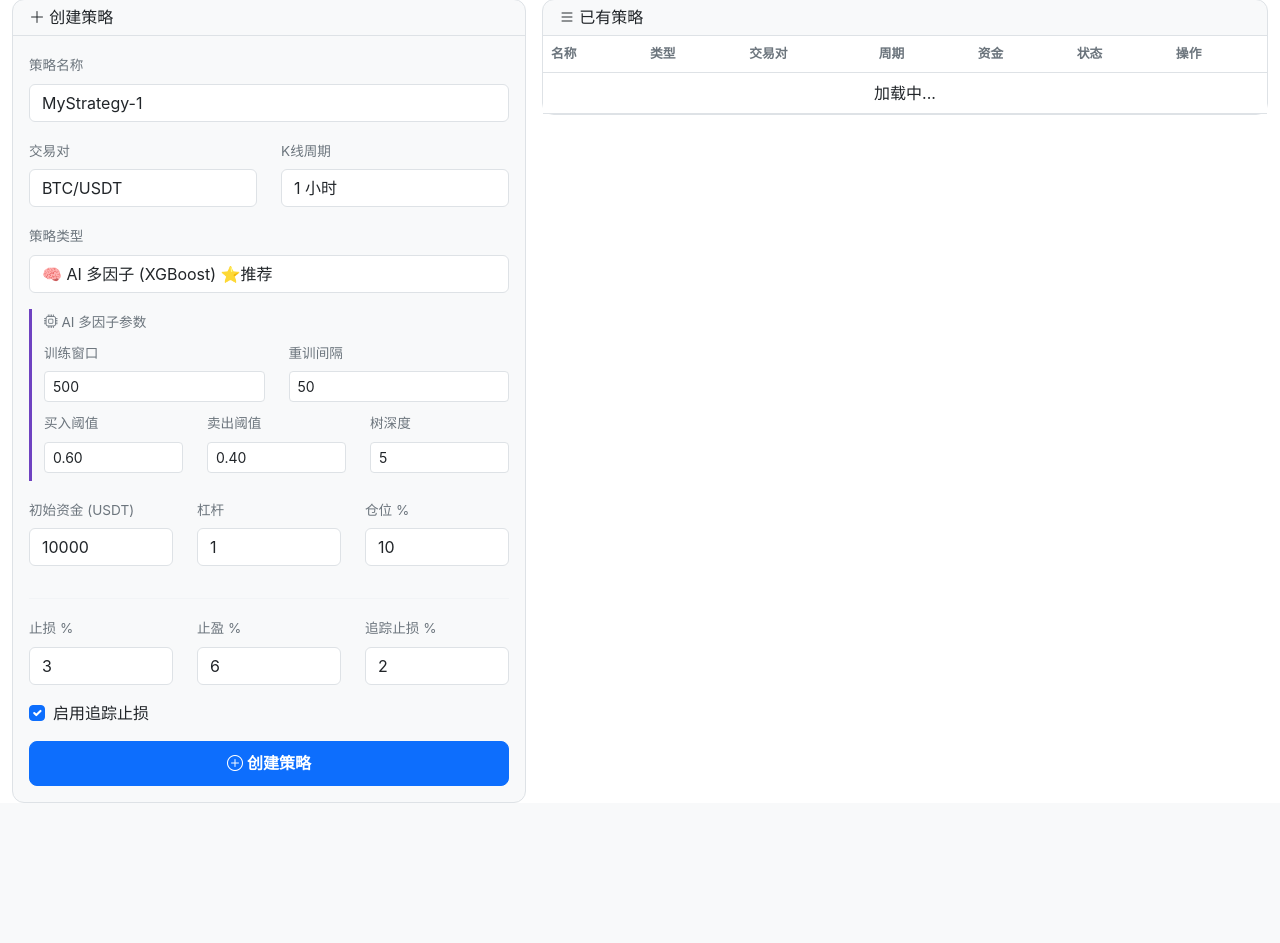
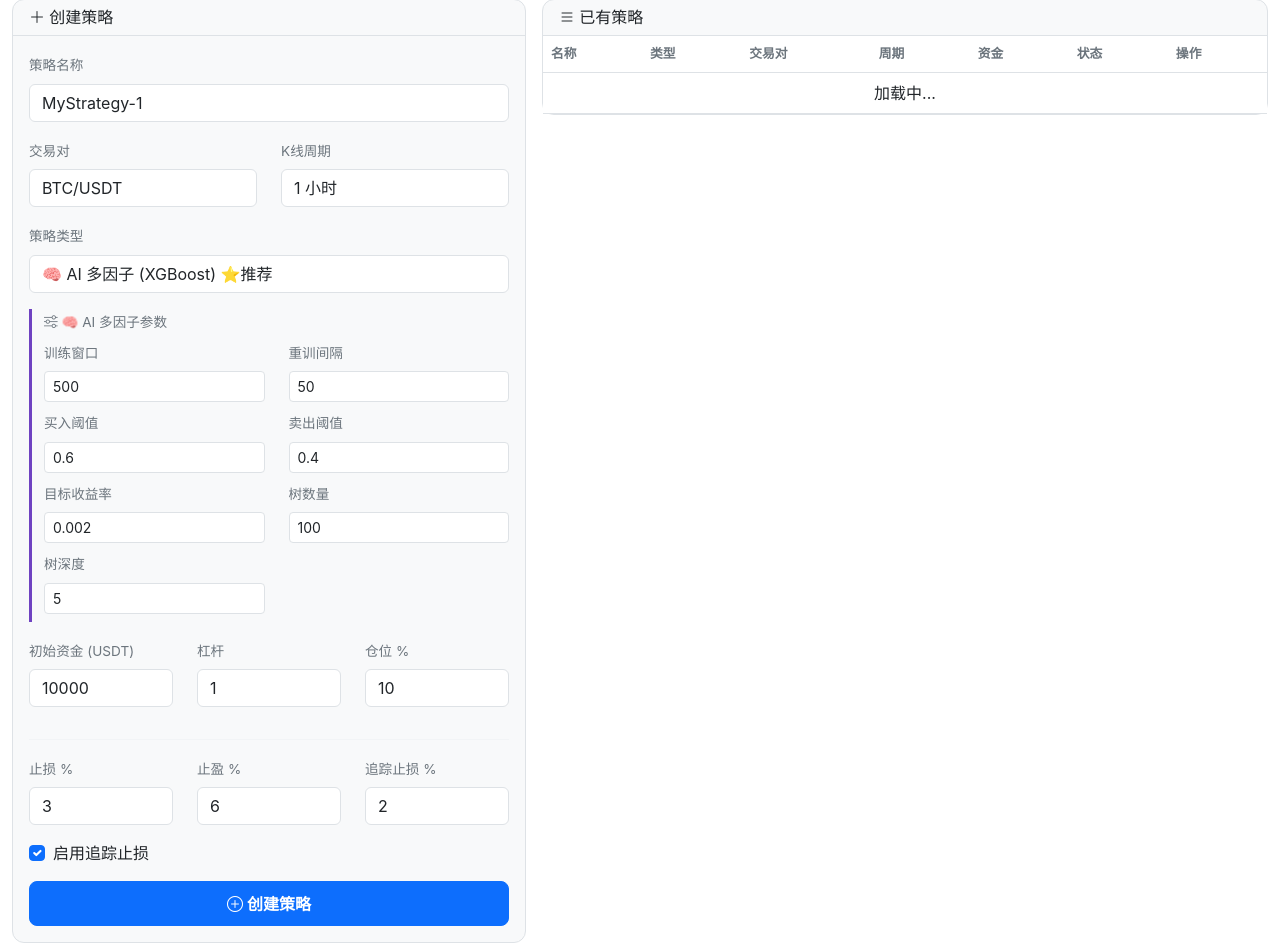
Before and after one commit to T-with/T1, a Python web app: template templates/strategy.html in a window 1280 px wide. Shown: the part 75-1018 px from the top of the page. Before the commit the page ends 878 px from the top, so only its background shows below. Run offline with Jinja, Linux system fonts and the light colour scheme; the template is opened without the code that fills it, so the values that code supplies are empty.

Commit message:
Post-Phase 9: deployment & dynamic strategy params
- requirements.txt: added torch>=2.0, gymnasium>=0.29
- Dockerfile: CPU PyTorch install, create model directories
- docker-compose.yml: resource limits (4G RAM, 2 CPU), healthcheck
- strategy.html: dynamic parameter forms for all 12 strategies
  - Each strategy type shows its own parameter panel
  - Auto-collects params from data-param attributes on submit
  - Templates: XGBoost, LSTM, Transformer, RL PPO, Grid, DCA, Arb, RSI, Dual MA

```diff
--- a/requirements.txt
+++ b/requirements.txt
@@ -7,3 +7,5 @@ cryptography>=42.0
 scikit-learn>=1.4
 xgboost>=2.0
 openai>=1.0
+torch>=2.0
+gymnasium>=0.29
--- a/templates/strategy.html
+++ b/templates/strategy.html
@@ -51,30 +51,9 @@
                             <option value="dual_ma">双均线交叉</option>
                         </select>
                     </div>
-                    <div class="mb-3" id="ai-params" style="border-left:3px solid var(--purple);padding-left:12px;">
-                        <label class="form-label"><i class="bi bi-cpu"></i> AI 多因子参数</label>
-                        <div class="row">
-                            <div class="col-6 mb-2">
-                                <label class="form-label small">训练窗口</label>
-                                <input type="number" class="form-control form-control-sm" id="s-train-window" value="500" min="100">
-                            </div>
-                            <div class="col-6 mb-2">
-                                <label class="form-label small">重训间隔</label>
-                                <input type="number" class="form-control form-control-sm" id="s-retrain" value="50" min="10">
-                            </div>
-                            <div class="col-4 mb-2">
-                                <label class="form-label small">买入阈值</label>
-                                <input type="number" class="form-control form-control-sm" id="s-buy-th" value="0.60" step="0.05" min="0.5" max="0.95">
-                            </div>
-                            <div class="col-4 mb-2">
-                                <label class="form-label small">卖出阈值</label>
-                                <input type="number" class="form-control form-control-sm" id="s-sell-th" value="0.40" step="0.05" min="0.05" max="0.5">
-                            </div>
-                            <div class="col-4 mb-2">
-                                <label class="form-label small">树深度</label>
-                                <input type="number" class="form-control form-control-sm" id="s-max-depth" value="5" min="2" max="10">
-                            </div>
-                        </div>
+                    <div class="mb-3" id="params-container" style="border-left:3px solid var(--purple);padding-left:12px;">
+                        <label class="form-label" id="params-title"><i class="bi bi-sliders"></i> 策略参数</label>
+                        <div id="params-body"></div>
                     </div>
                     <div class="row">
                         <div class="col-4 mb-3">
@@ -214,18 +193,18 @@ document.getElementById('strategy-form').onsubmit = async (e) => {
         paper: true,
     };
 
-    // AI 多因子参数
-    if (data.type === 'ai_multi_factor') {
-        data.params = {
-            train_window: parseInt(document.getElementById('s-train-window').value) || 500,
-            retrain_interval: parseInt(document.getElementById('s-retrain').value) || 50,
-            buy_threshold: parseFloat(document.getElementById('s-buy-th').value) || 0.6,
-            sell_threshold: parseFloat(document.getElementById('s-sell-th').value) || 0.4,
-            max_depth: parseInt(document.getElementById('s-max-depth').value) || 5,
-            n_estimators: 100,
-            target_return: 0.002,
-        };
-    }
+    // 从动态参数表单收集参数
+    data.params = {};
+    document.querySelectorAll('#params-body input, #params-body select').forEach(el => {
+        const key = el.dataset.param;
+        if (key) {
+            let val = el.value;
+            if (el.type === 'number') val = parseFloat(val) || 0;
+            if (el.type === 'checkbox') val = el.checked;
+            data.params[key] = val;
+        }
+    });
+
     const r = await API.post('/api/strategies', data);
     if (r.ok) {
         toast(`策略创建成功 (ID: ${r.id})`, 'success');
@@ -235,14 +214,133 @@ document.getElementById('strategy-form').onsubmit = async (e) => {
     }
 };
 
+// 策略参数模板
+const paramTemplates = {
+    ai_multi_factor: {
+        title: '🧠 AI 多因子参数',
+        fields: [
+            {key:'train_window',label:'训练窗口',type:'number',value:500,min:100},
+            {key:'retrain_interval',label:'重训间隔',type:'number',value:50,min:10},
+            {key:'buy_threshold',label:'买入阈值',type:'number',value:0.60,step:0.05,min:0.5,max:0.95},
+            {key:'sell_threshold',label:'卖出阈值',type:'number',value:0.40,step:0.05,min:0.05,max:0.5},
+            {key:'target_return',label:'目标收益率',type:'number',value:0.002,step:0.001},
+            {key:'n_estimators',label:'树数量',type:'number',value:100,min:50},
+            {key:'max_depth',label:'树深度',type:'number',value:5,min:2,max:10},
+        ]
+    },
+    lstm: {
+        title: '🧠 LSTM 参数',
+        fields: [
+            {key:'seq_len',label:'序列长度',type:'number',value:60,min:20,max:200},
+            {key:'train_window',label:'训练窗口',type:'number',value:1000,min:300},
+            {key:'epochs',label:'训练轮数',type:'number',value:50,min:10,max:200},
+            {key:'hidden_size',label:'隐藏层',type:'number',value:128,min:32},
+            {key:'num_layers',label:'LSTM层数',type:'number',value:2,min:1,max:4},
+            {key:'target_return',label:'目标收益率',type:'number',value:0.002,step:0.001},
+        ]
+    },
+    transformer: {
+        title: '🧠 Transformer 参数',
+        fields: [
+            {key:'seq_len',label:'序列长度',type:'number',value:60,min:20,max:200},
+            {key:'train_window',label:'训练窗口',type:'number',value:1000,min:300},
+            {key:'epochs',label:'训练轮数',type:'number',value:50,min:10,max:200},
+            {key:'d_model',label:'模型维度',type:'number',value:64,min:16},
+            {key:'nhead',label:'注意力头',type:'number',value:4,min:1,max:8},
+            {key:'num_layers',label:'层数',type:'number',value:3,min:1,max:6},
+            {key:'target_return',label:'目标收益率',type:'number',value:0.002,step:0.001},
+        ]
+    },
+    rl_ppo: {
+        title: '🎮 RL PPO 参数',
+        fields: [
+            {key:'n_episodes',label:'训练回合',type:'number',value:100,min:10,max:500},
+            {key:'hidden_size',label:'隐藏层',type:'number',value:128,min:32},
+            {key:'lr',label:'学习率',type:'number',value:0.0003,step:0.0001},
+            {key:'reward_type',label:'奖励函数',type:'select',value:'sharpe',options:[{v:'simple',l:'简单'},{v:'sharpe',l:'夏普'},{v:'risk_adjusted',l:'风险调整'}]},
+        ]
+    },
+    ai_grid: {
+        title: '📐 AI 网格参数',
+        fields: [
+            {key:'base_grids',label:'基础网格数',type:'number',value:10,min:4,max:30},
+            {key:'atr_multiplier',label:'ATR倍数',type:'number',value:2.0,step:0.5,min:0.5},
+            {key:'invest_per_grid_pct',label:'每格仓位%',type:'number',value:10,min:1,max:50},
+        ]
+    },
+    smart_dca: {
+        title: '💰 智能 DCA 参数',
+        fields: [
+            {key:'base_invest_pct',label:'基础投资%',type:'number',value:5,min:1,max:20},
+            {key:'interval_hours',label:'定投间隔(时)',type:'number',value:24,min:1},
+            {key:'rsi_oversold',label:'RSI超卖线',type:'number',value:30,min:10,max:40},
+            {key:'rsi_overbought',label:'RSI超买线',type:'number',value:70,min:60,max:90},
+            {key:'max_invest_pct',label:'最大投资%',type:'number',value:15,min:5,max:50},
+            {key:'pause_rsi',label:'暂停RSI',type:'number',value:85,min:75,max:95},
+        ]
+    },
+    funding_arb: {
+        title: '🔄 资金费率套利参数',
+        fields: [
+            {key:'open_threshold',label:'开仓阈值(年化)',type:'number',value:0.10,step:0.05,min:0.05},
+            {key:'close_threshold',label:'平仓阈值(年化)',type:'number',value:0.03,step:0.01,min:0.01},
+        ]
+    },
+    stat_arb: {
+        title: '📊 统计套利参数',
+        fields: [
+            {key:'zscore_period',label:'Z-score周期',type:'number',value:20,min:10,max:60},
+            {key:'zscore_threshold',label:'Z-score阈值',type:'number',value:2.0,step:0.5,min:1.0,max:3.0},
+            {key:'lookback',label:'回看窗口',type:'number',value:60,min:20},
+        ]
+    },
+    rsi_reversal: {
+        title: 'RSI 参数',
+        fields: [
+            {key:'oversold',label:'超卖线',type:'number',value:30,min:10,max:40},
+            {key:'overbought',label:'超买线',type:'number',value:70,min:60,max:90},
+        ]
+    },
+    dual_ma: {
+        title: '双均线参数',
+        fields: [
+            {key:'fast_period',label:'快线周期',type:'number',value:10,min:3,max:30},
+            {key:'slow_period',label:'慢线周期',type:'number',value:30,min:10,max:100},
+            {key:'ma_type',label:'均线类型',type:'select',value:'ema',options:[{v:'ema',l:'EMA'},{v:'sma',l:'SMA'}]},
+        ]
+    },
+};
+
+function renderParams(type) {
+    const tmpl = paramTemplates[type];
+    const title = document.getElementById('params-title');
+    const body = document.getElementById('params-body');
+    const container = document.getElementById('params-container');
+
+    if (!tmpl) {
+        container.style.display = 'none';
+        return;
+    }
+    container.style.display = 'block';
+    title.innerHTML = `<i class="bi bi-sliders"></i> ${tmpl.title}`;
+
+    let html = '<div class="row">';
+    tmpl.fields.forEach(f => {
+        if (f.type === 'select') {
+            html += `<div class="col-6 mb-2"><label class="form-label small">${f.label}</label><select class="form-select form-select-sm" data-param="${f.key}">${f.options.map(o => `<option value="${o.v}" ${o.v===f.value?'selected':''}>${o.l}</option>`).join('')}</select></div>`;
+        } else {
+            html += `<div class="col-6 mb-2"><label class="form-label small">${f.label}</label><input type="number" class="form-control form-control-sm" data-param="${f.key}" value="${f.value}" ${f.step?'step="'+f.step+'"':''} ${f.min?'min="'+f.min+'"':''} ${f.max?'max="'+f.max+'"':''}></div>`;
+        }
+    });
+    html += '</div>';
+    body.innerHTML = html;
+}
+
+// 策略类型切换
+document.getElementById('s-type').onchange = function() {
+    renderParams(this.value);
+};
+document.getElementById('s-type').dispatchEvent(new Event('change'));
 loadStrategies();
-
-// 根据策略类型显示/隐藏 AI 参数面板
-document.getElementById('s-type').onchange = function() {
-    document.getElementById('ai-params').style.display =
-        this.value === 'ai_multi_factor' ? 'block' : 'none';
-};
-// 初始化
-document.getElementById('s-type').dispatchEvent(new Event('change'));
 </script>
 {% endblock %}
```
Also changed, not shown: docker-compose.yml (+10 -0 lines), 1 other file.
